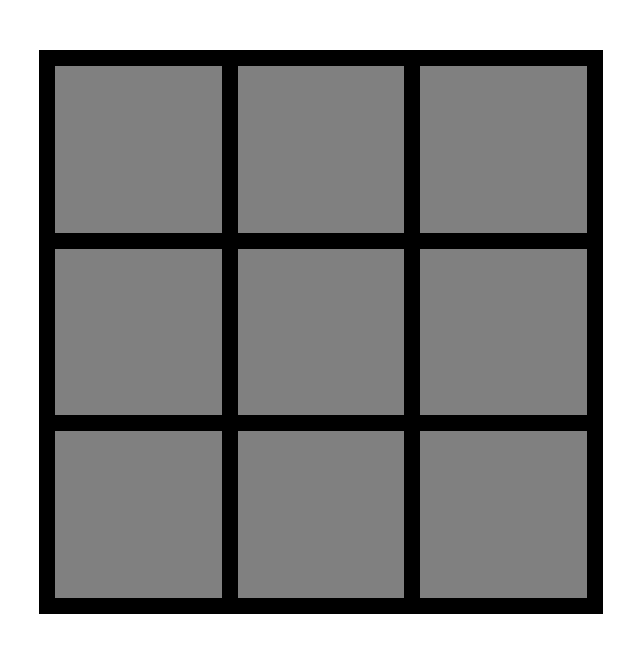
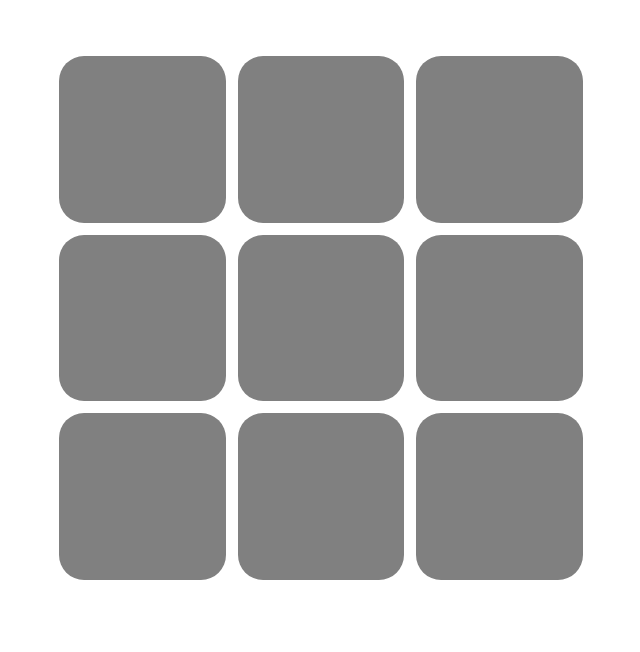
Before and after one commit to bdahle/ticTacToe, a plain HTML site: page index.html in a window 1280 px wide. Shown: the whole page, without its empty margins (319-959 px from the left). Drawn offline with Linux system fonts and the light colour scheme.

Commit message:
make rounded corners

```diff
--- a/css/style.css
+++ b/css/style.css
@@ -3,8 +3,8 @@
   width: min-content;
   height: min-content;
   display: grid;
-  border-style: solid;
-  border-width: 8px;
+  /* border-style: solid;
+  border-width: 8px; */
 }
 
 #result {
@@ -13,9 +13,11 @@
 }
 
 .tile {
-  border-style: solid;
-  border-width: 8px;
+  /* border-style: solid; */
+  /* border-width: 8px; */
   font-size: 170px;
   text-align: center;
   user-select: none;
+  border-radius: 25px;
+  margin: 6px;
 }
```
